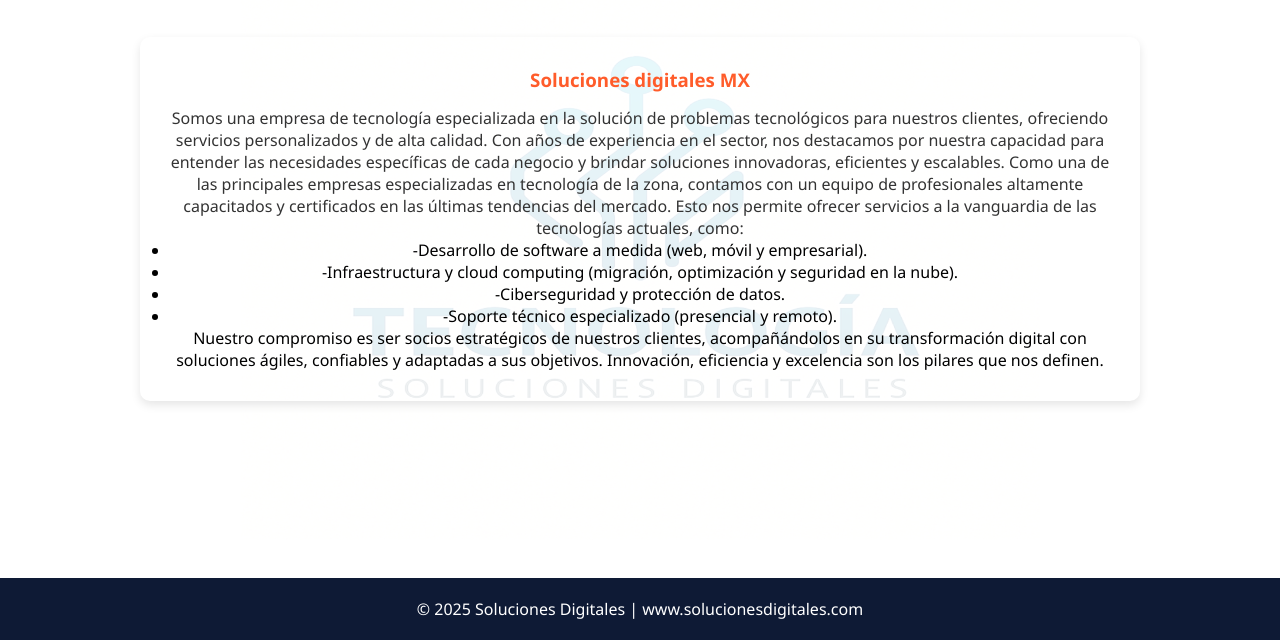
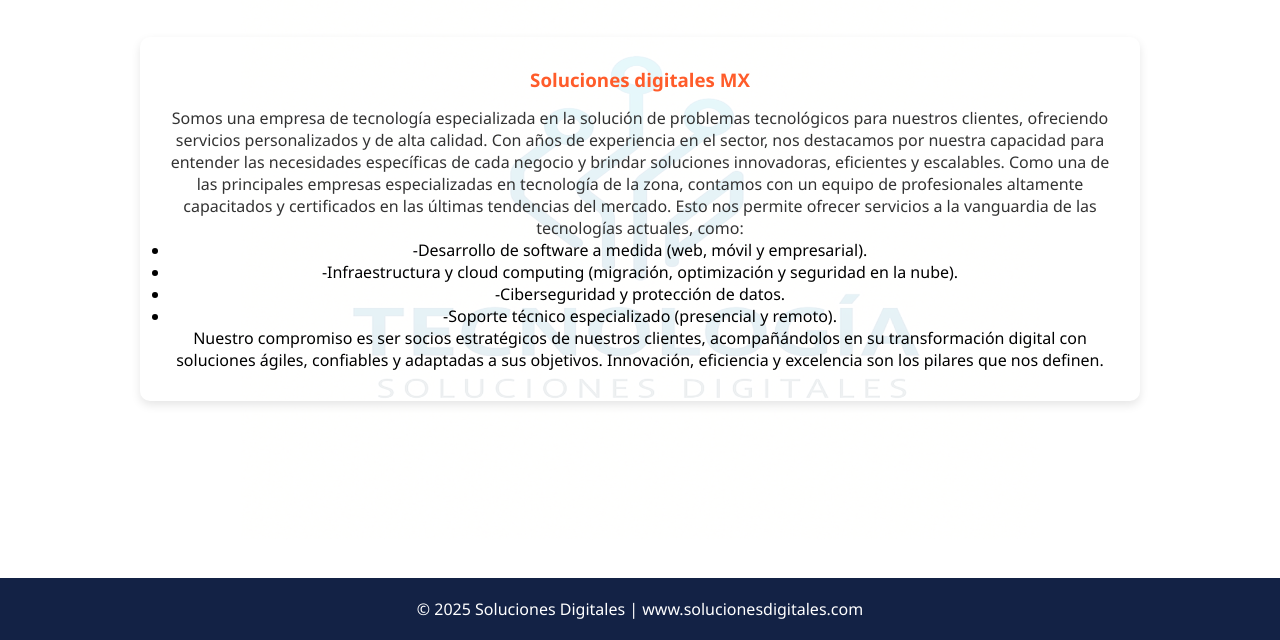
Before and after one commit to cristofercervera23/Soluciones_Digitales_Forkeadores, a plain HTML site: page quienes-somos.html in a window 1280 px wide. Shown: the part 160-800 px from the top of the page. Drawn offline with Linux system fonts and the light colour scheme.

Commit message:
Modificacion de la vista Quienes somos

```diff
--- a/quienes-somos.html
+++ b/quienes-somos.html
@@ -95,7 +95,7 @@
     }
 
     footer {
-      background-color: #0e1a35;
+      background-color:rgb(19, 34, 69);
       color: white;
       text-align: center;
       padding: 20px;
```
